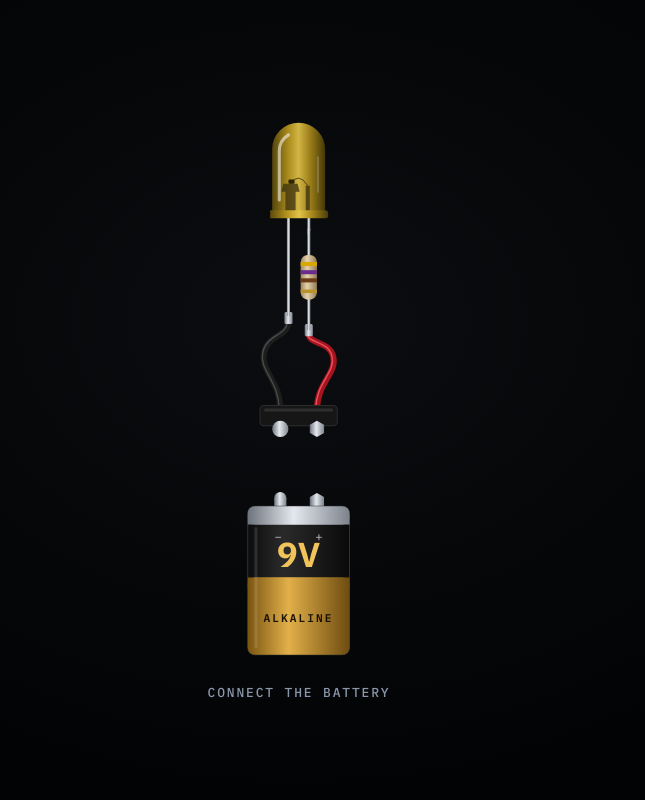
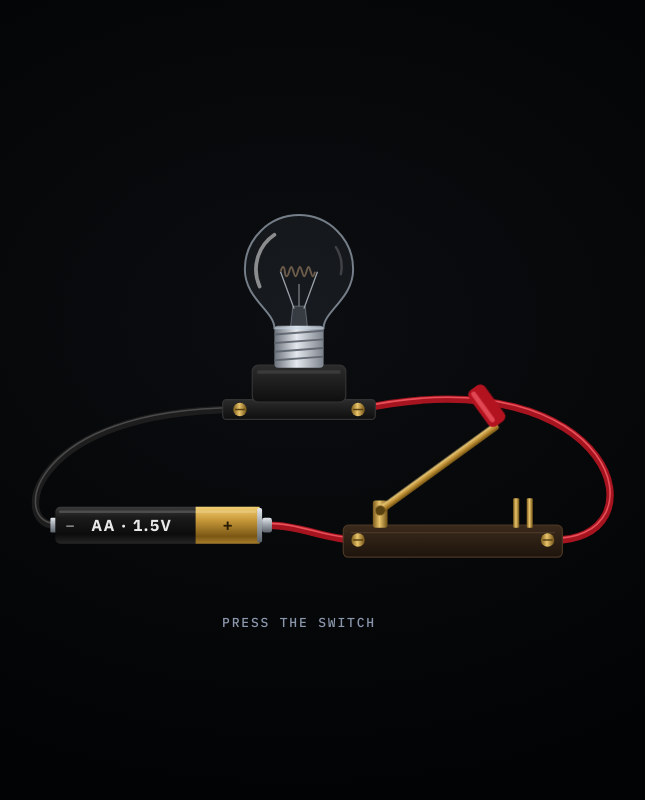
Before and after one commit to gokulsr710/portfolio, a plain HTML site: page index.html in a window 1280 px wide. Shown: the top 800 px of the page, without its empty margins (341-986 px from the left). Drawn offline with Linux system fonts and the light colour scheme.

Commit message:
Intro: incandescent bulb, AA battery and knife switch; press the switch to open the site
Co-Authored-By: Claude Opus 5.5 <noreply@anthropic.com>

```diff
--- a/index.html
+++ b/index.html
@@ -272,111 +272,125 @@ body.adm-open .adm{transform:none}
 body:has(#power){overflow:hidden}
 #power{position:fixed;inset:0;z-index:100;background:radial-gradient(ellipse at 50% 40%,#0b0d10,#020304 70%);display:flex;flex-direction:column;align-items:center;justify-content:center;transition:opacity .8s ease;user-select:none;-webkit-user-select:none}
 #power.gone{opacity:0;pointer-events:none}
-#power svg{display:block;height:min(74vh,580px);width:auto;overflow:visible}
-.pw-glow,.pw-lit,.pw-core{opacity:0;transition:opacity .12s}
-#power.lit .pw-glow,#power.lit .pw-lit,#power.lit .pw-core{opacity:1}
-.pw-glow{transform-box:fill-box;transform-origin:center;transition:opacity .12s,transform 1s ease}
-#power.gone .pw-glow{transform:scale(9)}
-#pwBat{transform:translateY(64px);transition:transform .25s cubic-bezier(.3,1.4,.6,1);cursor:grab;outline:none}
-#pwBat.drag{transition:none;cursor:grabbing}
-#power:not(.lit) #pwBat:not(.drag) .pw-bob{animation:bob 1.6s ease-in-out infinite}
-@keyframes bob{50%{transform:translateY(-8px)}}
-.pw-hint{margin-top:18px;font:500 13px var(--mono);letter-spacing:.14em;text-transform:uppercase;color:var(--mute)}
-.pw-hint::before{content:"Connect the battery"}
-#power.lit .pw-hint::before{content:"Powering up";color:#ffd84a}
+#power svg{display:block;width:min(94vw,640px);height:auto;max-height:76vh;overflow:visible}
+.pw-glow{opacity:0;transform-box:fill-box;transform-origin:center;transition:opacity .45s ease-in,transform 1s ease}
+.pw-warm{opacity:0;transition:opacity .45s ease-in}
+.pw-fil{fill:none;stroke:#6a5a4a;stroke-width:1.6;stroke-linejoin:round;transition:stroke .4s ease-in}
+#power.lit .pw-glow,#power.lit .pw-warm{opacity:1}
+#power.lit .pw-fil{stroke:#fff6d0;filter:drop-shadow(0 0 3px #ffb347) drop-shadow(0 0 8px #ff9a2a)}
+#power.gone .pw-glow{transform:scale(8)}
+#pwSw{cursor:pointer;outline:none}
+.pw-blade{transform-box:view-box;transform-origin:326px 288px;transform:rotate(-38deg);transition:transform .22s cubic-bezier(.5,0,.8,.4)}
+#power.closed .pw-blade{transform:rotate(0deg)}
+#power:not(.closed) .pw-blade{animation:nudge 1.8s ease-in-out infinite}
+@keyframes nudge{0%,100%{transform:rotate(-38deg)}50%{transform:rotate(-33deg)}}
+.pw-hint{margin-top:14px;font:500 13px var(--mono);letter-spacing:.14em;text-transform:uppercase;color:var(--mute)}
+.pw-hint::before{content:"Press the switch"}
+#power.lit .pw-hint::before{content:"Powering up";color:#ffc861}
 
 @media(prefers-reduced-motion:reduce){*{animation:none!important;transition:none!important}html{scroll-behavior:auto}.rv{opacity:1;transform:none}}
 </style>
 </head>
 <body>
 <div id="power">
-  <svg viewBox="0 0 300 570">
+  <svg viewBox="0 0 520 360">
     <defs>
-      <linearGradient id="pwLens" x1="0" x2="1">
-        <stop offset="0" stop-color="#5a4a0c"/><stop offset=".3" stop-color="#b8961e"/><stop offset=".5" stop-color="#e3c44a"/><stop offset=".72" stop-color="#a8881a"/><stop offset="1" stop-color="#4a3c08"/>
-      </linearGradient>
-      <radialGradient id="pwLensOn" cx=".5" cy=".55" r=".6">
-        <stop offset="0" stop-color="#fffbe6"/><stop offset=".35" stop-color="#ffe45c"/><stop offset=".8" stop-color="#ffc400"/><stop offset="1" stop-color="#e0a000"/>
+      <radialGradient id="pwHalo">
+        <stop offset="0" stop-color="#fff1c4" stop-opacity=".9"/><stop offset=".25" stop-color="#ffbf5a" stop-opacity=".35"/><stop offset="1" stop-color="#ff9a2a" stop-opacity="0"/>
       </radialGradient>
-      <radialGradient id="pwHalo">
-        <stop offset="0" stop-color="#fff0a0" stop-opacity=".95"/><stop offset=".3" stop-color="#ffcc00" stop-opacity=".28"/><stop offset="1" stop-color="#ffb300" stop-opacity="0"/>
+      <radialGradient id="pwGlassOn" cx=".5" cy=".55" r=".55">
+        <stop offset="0" stop-color="#fffbe8" stop-opacity=".95"/><stop offset=".5" stop-color="#ffd27a" stop-opacity=".55"/><stop offset="1" stop-color="#ffb347" stop-opacity=".25"/>
       </radialGradient>
       <linearGradient id="pwMetal" x1="0" x2="1">
         <stop offset="0" stop-color="#6d737c"/><stop offset=".45" stop-color="#e4e8ee"/><stop offset="1" stop-color="#7d838c"/>
       </linearGradient>
-      <linearGradient id="pwRes" x1="0" x2="1">
-        <stop offset="0" stop-color="#9c8660"/><stop offset=".4" stop-color="#e6d3ad"/><stop offset="1" stop-color="#8f7a55"/>
+      <linearGradient id="pwMetalV" x1="0" y1="0" x2="0" y2="1">
+        <stop offset="0" stop-color="#e4e8ee"/><stop offset=".5" stop-color="#9aa0a8"/><stop offset="1" stop-color="#5d636c"/>
       </linearGradient>
-      <linearGradient id="pwBatG" x1="0" x2="1">
-        <stop offset="0" stop-color="#0c0c0c"/><stop offset=".35" stop-color="#2a2a2a"/><stop offset="1" stop-color="#0a0a0a"/>
+      <linearGradient id="pwBrass" x1="0" x2="1">
+        <stop offset="0" stop-color="#7a5a1c"/><stop offset=".45" stop-color="#e9c46a"/><stop offset="1" stop-color="#6e4f14"/>
       </linearGradient>
-      <linearGradient id="pwGold" x1="0" x2="1">
-        <stop offset="0" stop-color="#7a5512"/><stop offset=".4" stop-color="#e2b04a"/><stop offset="1" stop-color="#6e4c10"/>
+      <linearGradient id="pwBrassV" x1="0" y1="0" x2="0" y2="1">
+        <stop offset="0" stop-color="#f0d080"/><stop offset=".55" stop-color="#b8892e"/><stop offset="1" stop-color="#6e4f14"/>
+      </linearGradient>
+      <linearGradient id="pwCell" x1="0" y1="0" x2="0" y2="1">
+        <stop offset="0" stop-color="#3a3a3a"/><stop offset=".3" stop-color="#1a1a1a"/><stop offset=".75" stop-color="#0c0c0c"/><stop offset="1" stop-color="#262626"/>
+      </linearGradient>
+      <linearGradient id="pwCellGold" x1="0" y1="0" x2="0" y2="1">
+        <stop offset="0" stop-color="#f2cf73"/><stop offset=".35" stop-color="#c99a3a"/><stop offset=".8" stop-color="#7a5714"/><stop offset="1" stop-color="#a87d2a"/>
+      </linearGradient>
+      <linearGradient id="pwBake" x1="0" y1="0" x2="0" y2="1">
+        <stop offset="0" stop-color="#2c2c2c"/><stop offset="1" stop-color="#0e0e0e"/>
+      </linearGradient>
+      <linearGradient id="pwSlate" x1="0" y1="0" x2="0" y2="1">
+        <stop offset="0" stop-color="#3a2a1c"/><stop offset="1" stop-color="#1e140c"/>
       </linearGradient>
     </defs>
 
-    <circle class="pw-glow" cx="150" cy="78" r="150" fill="url(#pwHalo)"/>
+    <circle class="pw-glow" cx="260" cy="92" r="170" fill="url(#pwHalo)"/>
 
-    <!-- wires from the clip up to the LED -->
-    <path d="M132 318C132 290 112 280 116 262S140 246 140 232" fill="none" stroke="#1d1d1d" stroke-width="6" stroke-linecap="round"/>
-    <path d="M132 318C132 290 112 280 116 262S140 246 140 232" fill="none" stroke="#4a4a4a" stroke-width="1.4" stroke-linecap="round" transform="translate(-1.2 -.5)"/>
-    <path d="M168 318C168 292 188 282 184 266S160 254 160 244" fill="none" stroke="#a5141f" stroke-width="6" stroke-linecap="round"/>
-    <path d="M168 318C168 292 188 282 184 266S160 254 160 244" fill="none" stroke="#e8505a" stroke-width="1.4" stroke-linecap="round" transform="translate(-1.2 -.5)"/>
-    <!-- wire ends crimped on the legs -->
-    <rect x="136" y="222" width="8" height="12" rx="1.5" fill="url(#pwMetal)"/>
-    <rect x="156" y="234" width="8" height="12" rx="1.5" fill="url(#pwMetal)"/>
-
-    <!-- LED legs: cathode short, anode long through a resistor -->
-    <rect x="138.5" y="128" width="3" height="98" fill="url(#pwMetal)"/>
-    <path d="M158.5 128h3v14l-3 5v0z" fill="url(#pwMetal)"/>
-    <rect x="158.5" y="140" width="3" height="100" fill="url(#pwMetal)"/>
-    <g>
-      <rect x="152" y="166" width="16" height="44" rx="7" fill="url(#pwRes)"/>
-      <rect x="152" y="173" width="16" height="4" fill="#d9a800"/>
-      <rect x="152" y="181" width="16" height="4" fill="#6a2c8c"/>
-      <rect x="152" y="189" width="16" height="4" fill="#6b3a16"/>
-      <rect x="152" y="200" width="16" height="3.5" fill="#b8932c"/>
+    <!-- wires -->
+    <g fill="none" stroke-linecap="round">
+      <path d="M236 300C262 300 282 312 308 312" stroke="#a5141f" stroke-width="6"/>
+      <path d="M236 300C262 300 282 312 308 312" stroke="#e8505a" stroke-width="1.3" transform="translate(0 -1.5)"/>
+      <path d="M462 312C560 318 520 160 308 206" stroke="#a5141f" stroke-width="6"/>
+      <path d="M462 312C560 318 520 160 308 206" stroke="#e8505a" stroke-width="1.3" transform="translate(0 -1.5)"/>
+      <path d="M212 206C40 206 26 300 62 300" stroke="#1d1d1d" stroke-width="6"/>
+      <path d="M212 206C40 206 26 300 62 300" stroke="#4a4a4a" stroke-width="1.3" transform="translate(0 -1.5)"/>
     </g>
 
-    <!-- LED package -->
-    <path d="M124 128V62a26 26 0 0 1 52 0v66z" fill="url(#pwLens)" opacity=".92"/>
-    <path class="pw-lit" d="M124 128V62a26 26 0 0 1 52 0v66z" fill="url(#pwLensOn)"/>
-    <!-- inner lead frame: anvil (cathode) and post (anode) -->
-    <path d="M137 128V104h-4l2-8h14l2 8h-4v24z" fill="#3a3010" opacity=".75"/>
-    <rect x="157" y="98" width="4" height="30" fill="#3a3010" opacity=".75"/>
-    <path d="M142 96q8-12 17 2" fill="none" stroke="#2c2408" stroke-width=".9" opacity=".8"/>
-    <rect x="140" y="92" width="6" height="4" rx="1" fill="#2c2408"/>
-    <circle class="pw-core" cx="143" cy="94" r="11" fill="#ffffff" style="filter:blur(2px)"/>
-    <!-- flange with flat cathode side -->
-    <path d="M124 122h52a3 3 0 0 1 3 3v3a2 2 0 0 1-2 2h-55v-8z" fill="url(#pwLens)"/>
-    <path class="pw-lit" d="M124 122h52a3 3 0 0 1 3 3v3a2 2 0 0 1-2 2h-55v-8z" fill="#ffcf2a"/>
-    <!-- specular highlights -->
-    <path d="M131 112V64a19 19 0 0 1 9-16" fill="none" stroke="#fff" stroke-opacity=".55" stroke-width="3" stroke-linecap="round"/>
-    <path d="M169 70v34" fill="none" stroke="#fff" stroke-opacity=".18" stroke-width="2" stroke-linecap="round"/>
+    <!-- bulb holder -->
+    <rect x="198" y="198" width="124" height="16" rx="3" fill="url(#pwBake)" stroke="#333"/>
+    <rect x="222" y="170" width="76" height="30" rx="5" fill="url(#pwBake)" stroke="#333"/>
+    <rect x="226" y="174" width="68" height="3" rx="1.5" fill="#3a3a3a"/>
+    <circle cx="212" cy="206" r="5.5" fill="url(#pwBrass)"/><path d="M208 206h8" stroke="#5a4210" stroke-width="1.2"/>
+    <circle cx="308" cy="206" r="5.5" fill="url(#pwBrass)"/><path d="M304 206h8" stroke="#5a4210" stroke-width="1.2"/>
 
-    <!-- 9V battery snap clip -->
-    <rect x="112" y="314" width="76" height="20" rx="4" fill="#161616" stroke="#2c2c2c"/>
-    <rect x="116" y="317" width="68" height="3" rx="1.5" fill="#2e2e2e"/>
-    <circle cx="132" cy="337" r="8" fill="url(#pwMetal)"/>
-    <polygon points="168,329 175,333 175,341 168,345 161,341 161,333" fill="url(#pwMetal)"/>
+    <!-- screw base -->
+    <rect x="240" y="138" width="40" height="34" rx="3" fill="url(#pwMetal)"/>
+    <g stroke="#5d636c" stroke-width="1.6" opacity=".9"><path d="M240 145l40-3M240 152l40-3M240 159l40-3M240 166l40-3"/></g>
 
-    <!-- battery -->
-    <g id="pwBat" tabindex="0" role="button" aria-label="Connect the battery to turn on the website">
-      <g class="pw-bob">
-        <rect x="126" y="342" width="12" height="10" fill="url(#pwMetal)"/>
-        <circle cx="132" cy="342" r="6" fill="url(#pwMetal)"/>
-        <polygon points="168,337 175,341 175,350 161,350 161,341" fill="url(#pwMetal)"/>
-        <rect class="pw-batbody" x="100" y="350" width="100" height="146" rx="7" fill="url(#pwBatG)" stroke="#333"/>
-        <rect x="100" y="350" width="100" height="18" rx="7" fill="url(#pwMetal)"/>
-        <rect x="100" y="360" width="100" height="8" fill="url(#pwMetal)"/>
-        <rect x="100" y="420" width="100" height="76" rx="7" fill="url(#pwGold)"/>
-        <rect x="100" y="420" width="100" height="10" fill="url(#pwGold)"/>
-        <text x="150" y="410" text-anchor="middle" font-family="IBM Plex Sans,Arial,sans-serif" font-weight="700" font-size="34" fill="#f0c45a">9V</text>
-        <text x="150" y="464" text-anchor="middle" font-family="IBM Plex Mono,monospace" font-weight="600" font-size="11" fill="#1a1205" letter-spacing="2">ALKALINE</text>
-        <text x="170" y="384" text-anchor="middle" font-family="IBM Plex Mono,monospace" font-size="12" fill="#bbb">+</text>
-        <text x="130" y="384" text-anchor="middle" font-family="IBM Plex Mono,monospace" font-size="12" fill="#bbb">−</text>
-        <path d="M108 372v116" stroke="#fff" stroke-opacity=".12" stroke-width="3" stroke-linecap="round"/>
+    <!-- glass envelope -->
+    <path class="pw-warm" d="M240 140C240 126 216 116 216 92A44 44 0 0 1 304 92C304 116 280 126 280 140Z" fill="url(#pwGlassOn)"/>
+    <path d="M240 140C240 126 216 116 216 92A44 44 0 0 1 304 92C304 116 280 126 280 140Z" fill="rgba(210,225,240,.06)" stroke="rgba(200,215,232,.55)" stroke-width="1.6"/>
+    <!-- stem, lead-in wires, support and filament coil -->
+    <path d="M253 140l2-18h10l2 18z" fill="rgba(200,215,232,.18)" stroke="rgba(200,215,232,.35)" stroke-width=".8"/>
+    <path d="M256 124L245 94M264 124L275 94" fill="none" stroke="#9aa0a8" stroke-width="1.1"/>
+    <path d="M260 122V104" fill="none" stroke="#9aa0a8" stroke-width=".8"/>
+    <path class="pw-fil" d="M245 94c1.5-5 3-5 3.5 0s2 5 3.5 0 2-5 3.5 0 2 5 3.5 0 2-5 3.5 0 2 5 3.5 0 2-5 3.5 0 2 5 3.5 0"/>
+    <!-- glass highlights -->
+    <path d="M228 106A34 34 0 0 1 240 64" fill="none" stroke="#fff" stroke-opacity=".5" stroke-width="3" stroke-linecap="round"/>
+    <path d="M290 74A30 30 0 0 1 294 96" fill="none" stroke="#fff" stroke-opacity=".18" stroke-width="2" stroke-linecap="round"/>
+
+    <!-- AA battery (long cell) -->
+    <rect x="58" y="294" width="6" height="12" rx="1" fill="url(#pwMetalV)"/>
+    <rect x="62" y="285" width="166" height="30" rx="4" fill="url(#pwCell)"/>
+    <rect x="176" y="285" width="52" height="30" fill="url(#pwCellGold)"/>
+    <rect x="226" y="286" width="4" height="28" rx="1.5" fill="url(#pwMetalV)"/>
+    <rect x="230" y="294" width="8" height="12" rx="2" fill="url(#pwMetalV)"/>
+    <text x="124" y="305" text-anchor="middle" font-family="IBM Plex Sans,Arial,sans-serif" font-weight="700" font-size="13" fill="#e9e9e9" letter-spacing="1">AA · 1.5V</text>
+    <text x="202" y="305" text-anchor="middle" font-family="IBM Plex Mono,monospace" font-weight="700" font-size="14" fill="#2a1d05">+</text>
+    <text x="74" y="305" text-anchor="middle" font-family="IBM Plex Mono,monospace" font-size="13" fill="#bbb">−</text>
+    <path d="M66 289h158" stroke="#fff" stroke-opacity=".16" stroke-width="2" stroke-linecap="round"/>
+
+    <!-- knife switch -->
+    <g id="pwSw" tabindex="0" role="button" aria-label="Press the switch to turn on the website">
+      <rect x="296" y="300" width="178" height="26" rx="4" fill="url(#pwSlate)" stroke="#4a3624"/>
+      <path d="M302 306h166" stroke="#5a4430" stroke-opacity=".6"/>
+      <circle cx="308" cy="312" r="5.5" fill="url(#pwBrass)"/><path d="M304 312h8" stroke="#5a4210" stroke-width="1.2"/>
+      <circle cx="462" cy="312" r="5.5" fill="url(#pwBrass)"/><path d="M458 312h8" stroke="#5a4210" stroke-width="1.2"/>
+      <!-- hinge posts and contact jaws -->
+      <rect x="320" y="280" width="12" height="22" rx="2" fill="url(#pwBrass)"/>
+      <rect x="434" y="278" width="5" height="24" rx="1" fill="url(#pwBrass)"/>
+      <rect x="445" y="278" width="5" height="24" rx="1" fill="url(#pwBrass)"/>
+      <!-- blade + handle -->
+      <g class="pw-blade">
+        <rect x="322" y="285" width="122" height="6" rx="2" fill="url(#pwBrassV)"/>
+        <circle cx="326" cy="288" r="4" fill="#5a4210"/>
+        <rect x="438" y="252" width="16" height="36" rx="5" fill="#b3121f"/>
+        <rect x="441" y="254" width="4" height="30" rx="2" fill="#ff6b74" opacity=".6"/>
       </g>
+      <rect x="296" y="230" width="178" height="100" fill="transparent"/>
     </g>
   </svg>
   <p class="pw-hint"></p>
@@ -966,36 +980,17 @@ adm.addEventListener("click", e => {
 /* ---------- power-on intro ---------- */
 (() => {
   const pw = $("#power"); if(!pw) return;
-  const bat = $("#pwBat"), svg = $("svg", pw), GAP = 64;
-  let done = false, y0 = null, off = 0;
-  const connect = () => {
+  const sw = $("#pwSw");
+  let done = false;
+  const on = () => {
     if(done) return; done = true;
-    bat.classList.remove("drag");
-    bat.style.transform = "translateY(0px)";
-    setTimeout(() => pw.classList.add("lit"), 220);
-    setTimeout(() => { pw.classList.add("gone"); setTimeout(() => pw.remove(), 850); }, 1300);
+    pw.classList.add("closed");
+    setTimeout(() => pw.classList.add("lit"), 230);
+    setTimeout(() => { pw.classList.add("gone"); setTimeout(() => pw.remove(), 850); }, 1800);
   };
-  bat.addEventListener("pointerdown", e => {
-    if(done) return;
-    y0 = e.clientY; off = 0; bat.setPointerCapture(e.pointerId); bat.classList.add("drag");
-  });
-  bat.addEventListener("pointermove", e => {
-    if(y0 === null) return;
-    const k = 570 / svg.getBoundingClientRect().height;
-    off = Math.max(-GAP, Math.min(0, (e.clientY - y0) * k));
-    bat.style.transform = `translateY(${GAP + off}px)`;
-    if(off <= -GAP + 2){ y0 = null; connect(); }
-  });
-  const up = () => {
-    if(y0 === null) return;
-    y0 = null;
-    if(off > -3 || off < -GAP * .4) connect();
-    else { bat.classList.remove("drag"); bat.style.transform = ""; }
-  };
-  bat.addEventListener("pointerup", up);
-  bat.addEventListener("pointercancel", up);
-  bat.addEventListener("keydown", e => { if(e.key === "Enter" || e.key === " "){ e.preventDefault(); connect(); } });
-  bat.focus({preventScroll: true});
+  sw.addEventListener("click", on);
+  sw.addEventListener("keydown", e => { if(e.key === "Enter" || e.key === " "){ e.preventDefault(); on(); } });
+  sw.focus({preventScroll: true});
 })();
 
 /* ---------- boot ---------- */
```
